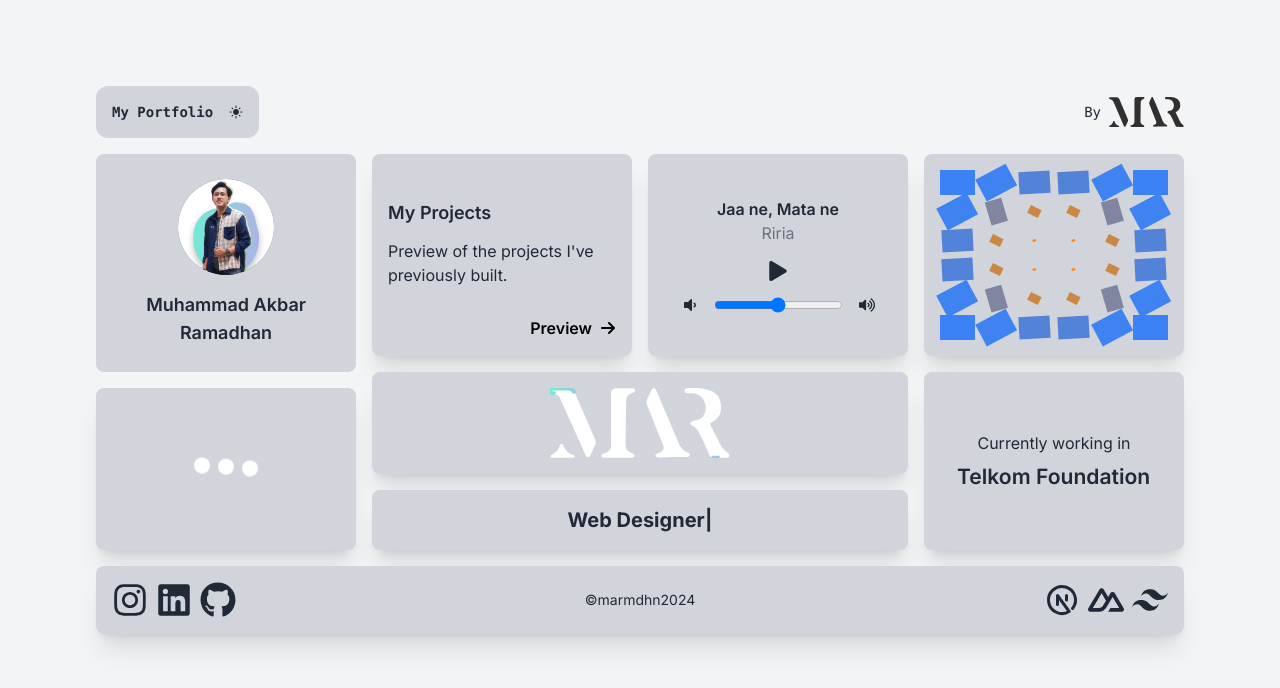
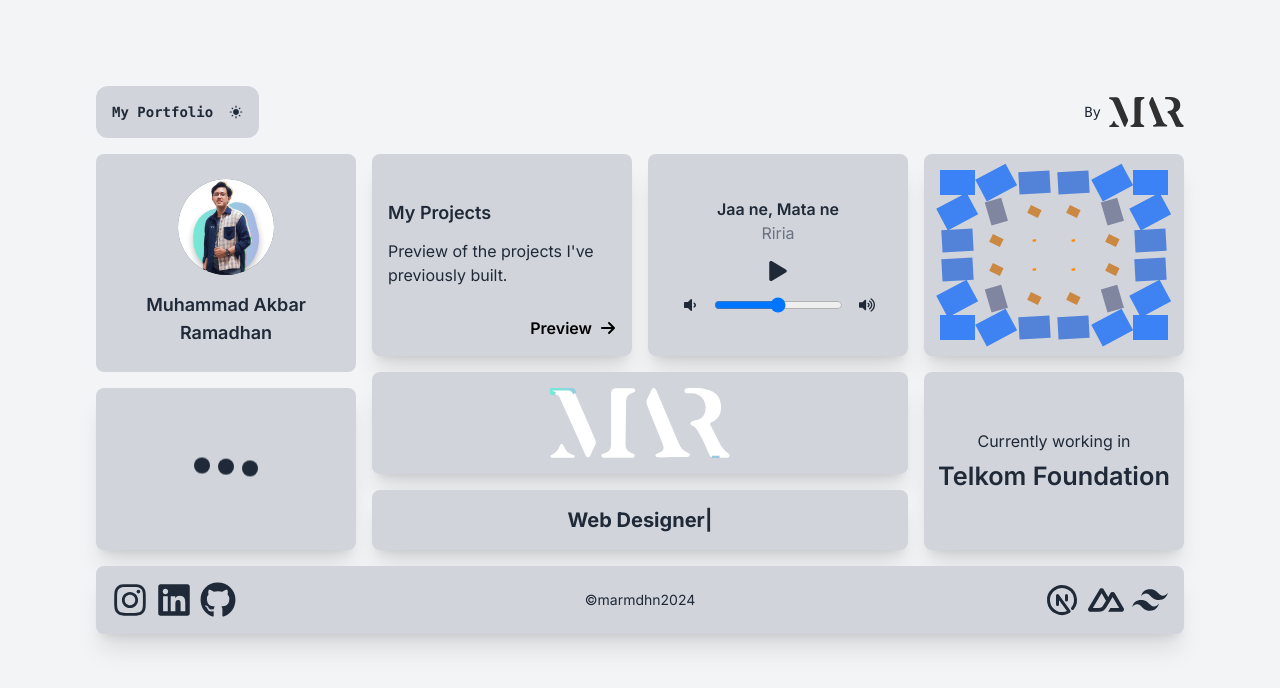
Before and after one commit to marmdhn/marmdhn, a Next.js app: page / in a window 1280 px wide. Shown: the top 688 px of the page. Built offline with nearby package versions, Linux system fonts and the light colour scheme.

Commit message:
atyLe: adjust dark mode

```diff
--- a/app/page.tsx
+++ b/app/page.tsx
@@ -83,7 +83,7 @@ export default function Home() {
         <div className="col-span-1 lg:row-span-5 bg-gray-300 dark:bg-gray-800 transition-all duration-200 shadow-xl dark:shadow-none p-4 rounded-lg flex items-center justify-center">
           <span className="text-gray-800 dark:text-gray-200 text-center">
             Currently working in
-            <h1 className="font-semibold text-xl animate-scale mt-2">
+            <h1 className="font-semibold text-2xl animate-scale mt-2">
               Telkom Foundation
             </h1>
           </span>
@@ -91,9 +91,9 @@ export default function Home() {
         <div className="col-span-1 row-span-3 lg:row-span-4 bg-gray-300 dark:bg-gray-800 transition-all duration-200 shadow-xl dark:shadow-none p-4 rounded-lg flex items-center justify-center">
           <div className="flex gap-2 justify-center items-center">
             <span className="sr-only">Loading...</span>
-            <div className="h-4 w-4 bg-white rounded-full animate-bounce [animation-delay:-0.3s]"></div>
-            <div className="h-4 w-4 bg-white rounded-full animate-bounce [animation-delay:-0.15s]"></div>
-            <div className="h-4 w-4 bg-white rounded-full animate-bounce"></div>
+            <div className="h-4 w-4 bg-gray-800 dark:bg-white rounded-full animate-bounce [animation-delay:-0.3s]"></div>
+            <div className="h-4 w-4 bg-gray-800 dark:bg-white rounded-full animate-bounce [animation-delay:-0.15s]"></div>
+            <div className="h-4 w-4 bg-gray-800 dark:bg-white rounded-full animate-bounce"></div>
           </div>
         </div>
         <div className="col-span-1 md:col-span-2 row-span-2 bg-gray-300 dark:bg-gray-800 transition-all duration-200 shadow-xl dark:shadow-none p-4 rounded-lg flex items-center justify-center">
```
